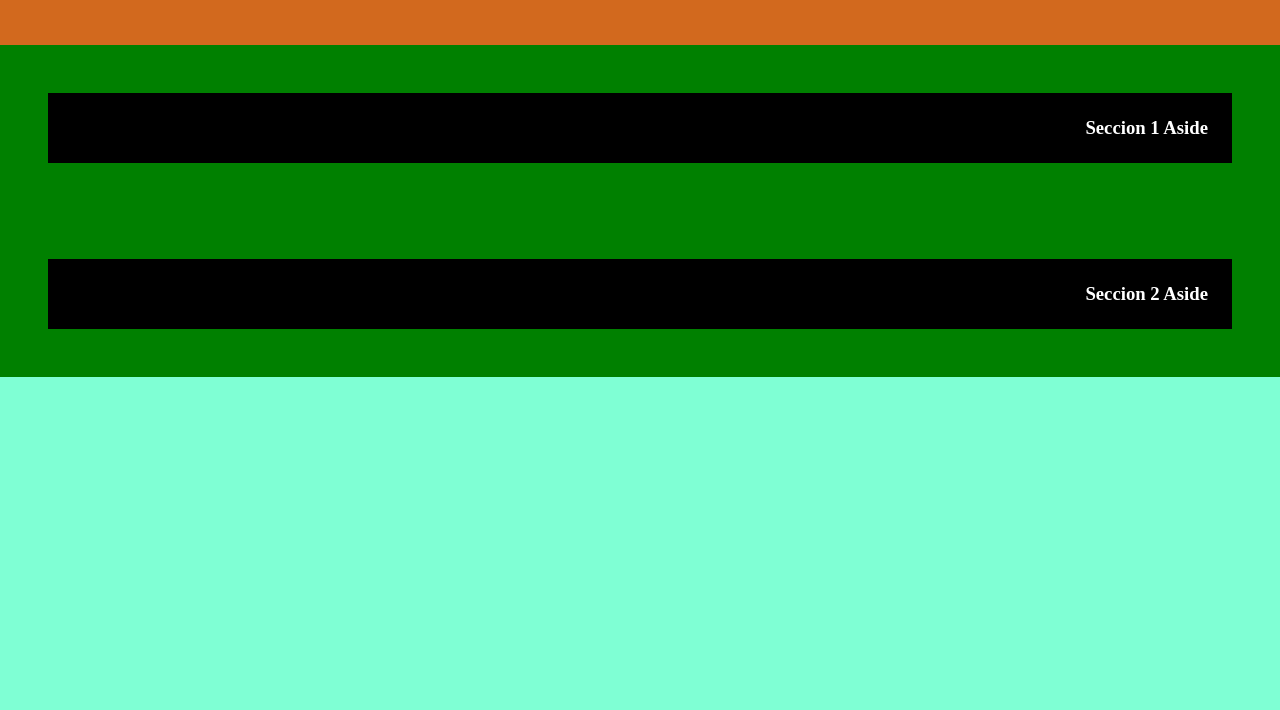
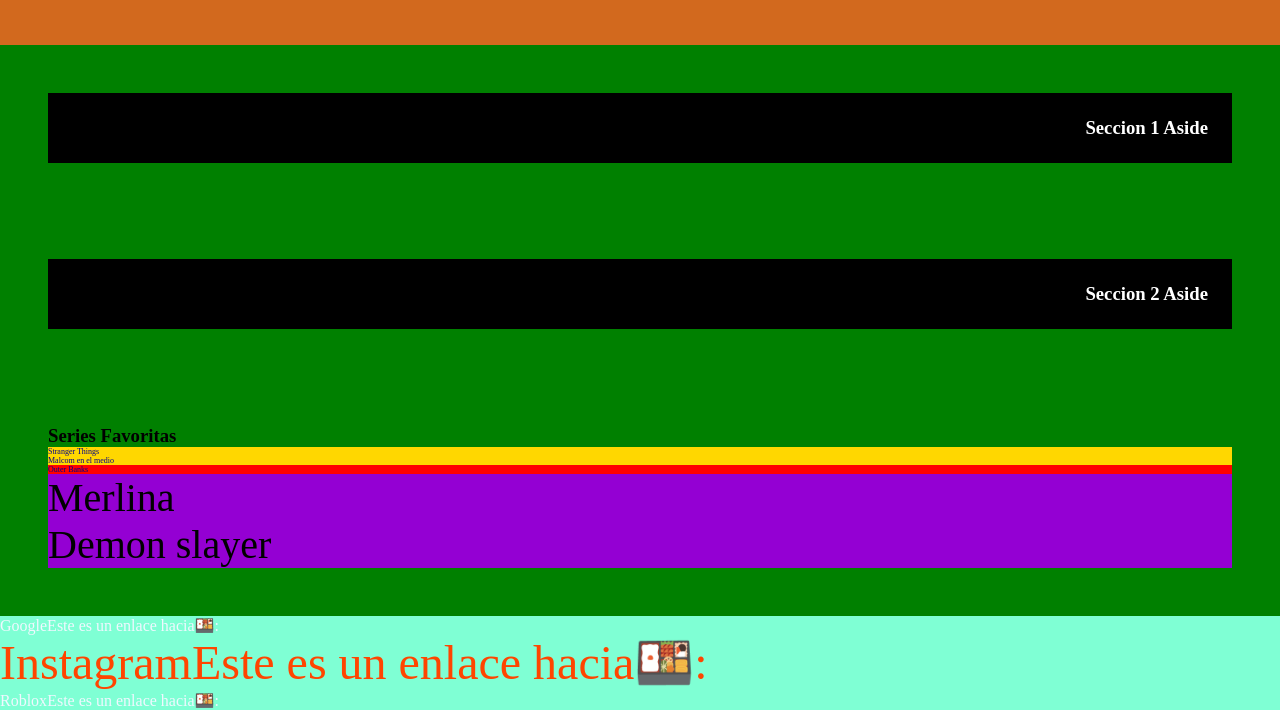
Before and after one commit to chrisito40/CSS, a plain HTML site: page 04-Selectores/index.html in a window 1280 px wide. Shown: the part 378-1088 px from the top of the page. Before the commit the page ends 800 px from the top, so only its background shows below. Drawn offline with Linux system fonts and the light colour scheme.

Commit message:
Selectores Combinados, Atributo y Avanzados

```diff
--- a/04-Selectores/index.html
+++ b/04-Selectores/index.html
@@ -37,7 +37,27 @@
      <section class="aside-section">
       <h3>Seccion 2 Aside</h3>
      </section>
-</aside>
+
+     <section>
+        <h3>Series Favoritas</h3>
+        <ul class="lista">
+        <li>Stranger Things</li>
+        <li class="bro">Malcom en el medio</li>
+        <li class="tercero">Outer Banks</li>
+        <li>Merlina</li>
+        <li>Demon slayer</li>
+       </ul>
+   </section>
+ </aside>
+
+<footer>
+  <div>
+    <a href="">Google</a>
+    <a href="https://www.instagram.com/">Instagram</a>
+    <a href="">Roblox</a>
+   </div>
+</footer>
+
 
 </body>
 </html>
--- a/04-Selectores/styles.css
+++ b/04-Selectores/styles.css
@@ -60,19 +60,71 @@
 
 
     -Hijo directo
+
     -Elemento Adjacente
+
+    Selecciona el primer elemento inmediamente
+    despúes de otro. (Su hermano inmediato o en
+    ingles Siblings)
+
+    elemento + elementoAdjacente  {
+      propiedad: valor;
+    }
     -Hermano general
+
+    Selecciona todos los elementos hermanos
+    después de un elmento.
+
+    elemento ~ elementoHermanos {
+        propiedad: valor;
+   }
+
+  Selecciona elementos que son hijos directos de un elemento padre.
+
+   elemento > elementosHijos {
+       propiedades: valor;
+  }
+
 
 5. Selectores de Atributos
 
      -Atributo
+
+     Selecciona elementos según el atributo que
+     indiquemos. Sin importar su valor.
+
+     elemento[atributo] {
+     propiedad: valor;
+  }
+
      -Atributo - Valor
+
+  Selecciona elementos según el atributo y el valor
+  que índiquemos.
+
+  elemento[atributo=valor] {
+  propiedad: valor;
+  }
+
 
 
 6. Selectores Avanzados
 
      -Pseudo-clases
-     -Pseudo-elementos
+
+     Seleccionamos  elmentos en un estado
+     en particular
+
+     elemento:pseudoclase {
+      propiedad: valor;
+    }
+
+
+     -Pseudo-elemento
+
+    Seleccionan partes específicas de un elemento en html
+
+    elmento :: pseudoi
 
 
 */
@@ -153,3 +205,66 @@
   padding: 24px;
   background-color:black;
 }
+
+/* Combinado - Hijos Directos */
+
+ul  > li   {
+  background-color: gold;
+}
+
+.lista > li {
+  font-size: 8px;
+  color: darkblue;
+}
+
+/* Combinados - Elemento Adjacente */
+
+h3 + ul {
+  list-style: none;
+}
+
+.bro + li {
+  background-color: red;
+}
+
+/* Combinados - Hermanos General */
+
+.bro + li ~ li {
+    background-color: darkviolet;
+}
+
+.tercero ~ li {
+  color: black;
+  font-size: 40px;
+}
+
+/* Selectores de Atributo */
+
+a[href] {
+  display: block;
+  text-decoration: none;
+  color: aliceblue;
+}
+
+/* Selector de Atributo con valor */
+
+a[href="https://www.instagram.com/"] {
+  font-size: 48px;
+  color: orangered;
+}
+
+/* Pseudo-clases */
+a:hover {
+   background-color: purple;
+   color:white;
+   text-decoration: underline;
+}
+
+a:focus {
+  border: 3px solid  red;
+}
+
+/* Pseudo-elemento */
+a::after {
+   content:"Este es un enlace hacia🍱: ";
+}
```
